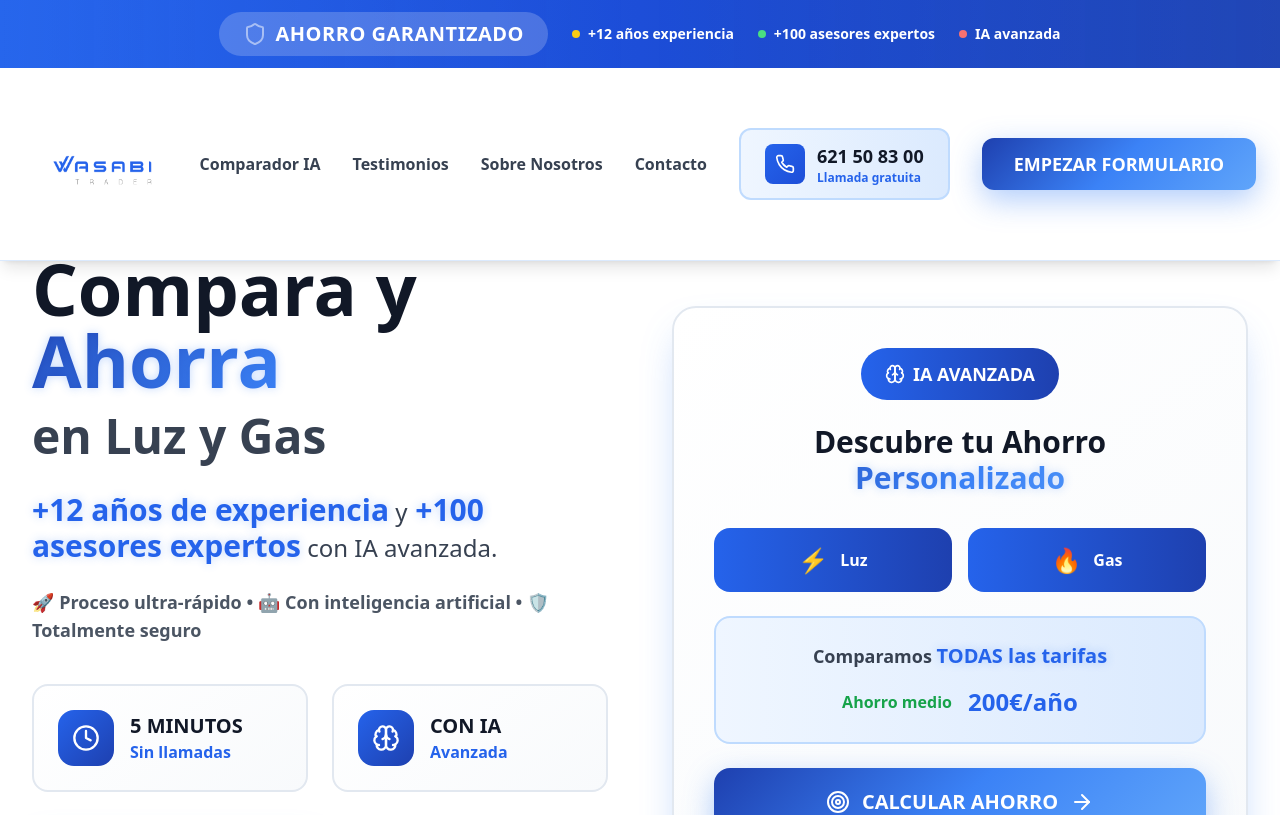
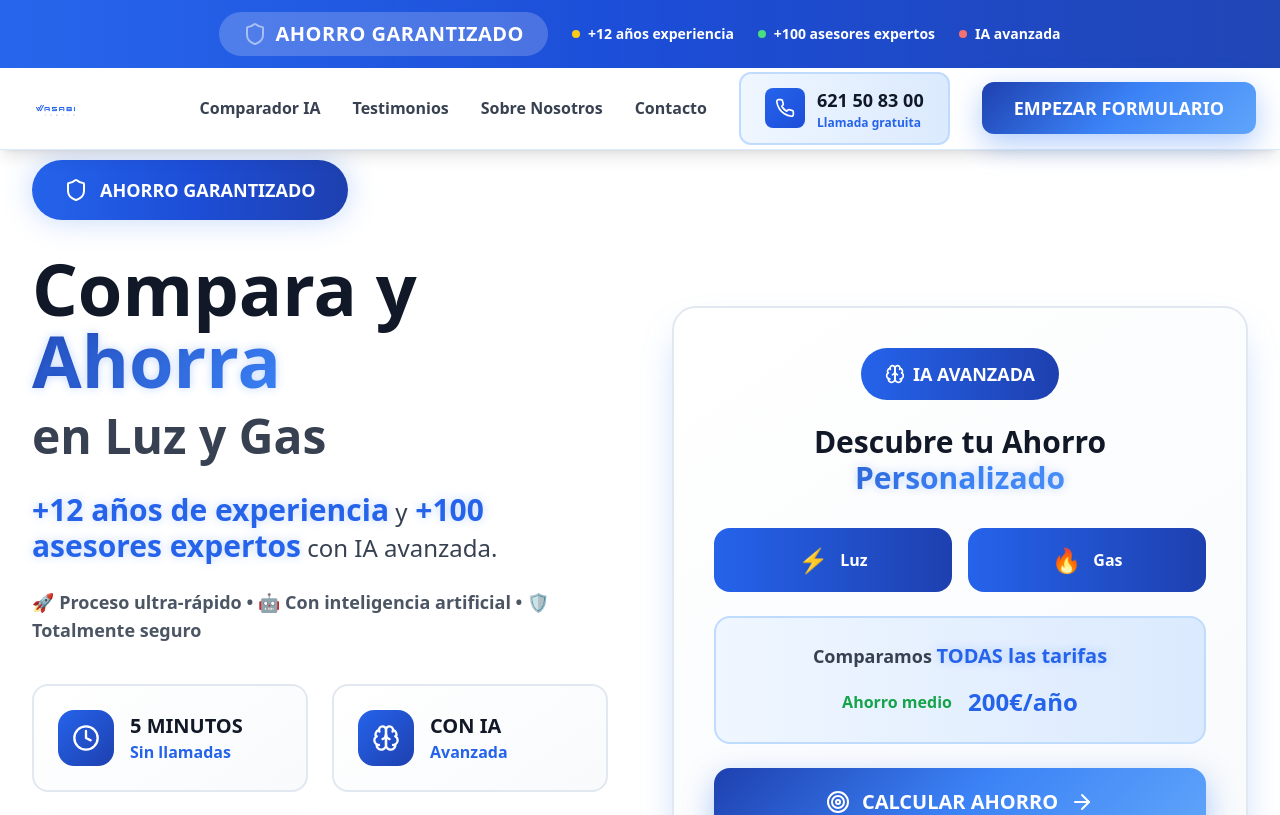
Before and after one commit to iafy-io/33, a React (Vite) app: page / in a window 1280 px wide. Shown: the top 815 px of the page. Built offline with nearby package versions, Linux system fonts and the light colour scheme.

Commit message:
Reducir altura vertical del header a la mitad

```diff
--- a/src/components/Header.tsx
+++ b/src/components/Header.tsx
@@ -48,10 +48,10 @@ export default function Header() {
       {/* Header principal - OPTIMIZADO PARA DESKTOP */}
       <div className="bg-white/95 backdrop-blur-xl border-b border-blue-100">
         <div className="max-w-7xl mx-auto px-4 sm:px-6">
-          <div className="flex justify-between items-center py-3 lg:py-4">
+          <div className="flex justify-between items-center py-0.5 lg:py-1">
             {/* Logo optimizado para desktop */}
             <Link to="/" className="flex items-center space-x-3 lg:space-x-4 hover-lift-intense">
-              <div className="relative w-20 h-20 sm:w-28 sm:h-28 lg:w-36 lg:h-36 xl:w-40 xl:h-40">
+              <div className="relative w-12 h-12 sm:w-14 sm:h-14 lg:w-16 lg:h-16 xl:w-18 xl:h-18">
                 <img
                   src="/wasabi trader azul.png"
                   alt="Wasabi Trader Logo"
@@ -63,7 +63,7 @@ export default function Header() {
                   }}
                 />
                 <div className="w-full h-full bg-gradient-to-br from-blue-500 to-blue-600 rounded-xl flex items-center justify-center shadow-lg" style={{display: 'none'}}>
-                  <span className="text-white font-black text-2xl sm:text-3xl lg:text-4xl xl:text-5xl">W</span>
+                  <span className="text-white font-black text-lg sm:text-xl lg:text-2xl xl:text-3xl">W</span>
                 </div>
               </div>
             </Link>
```
